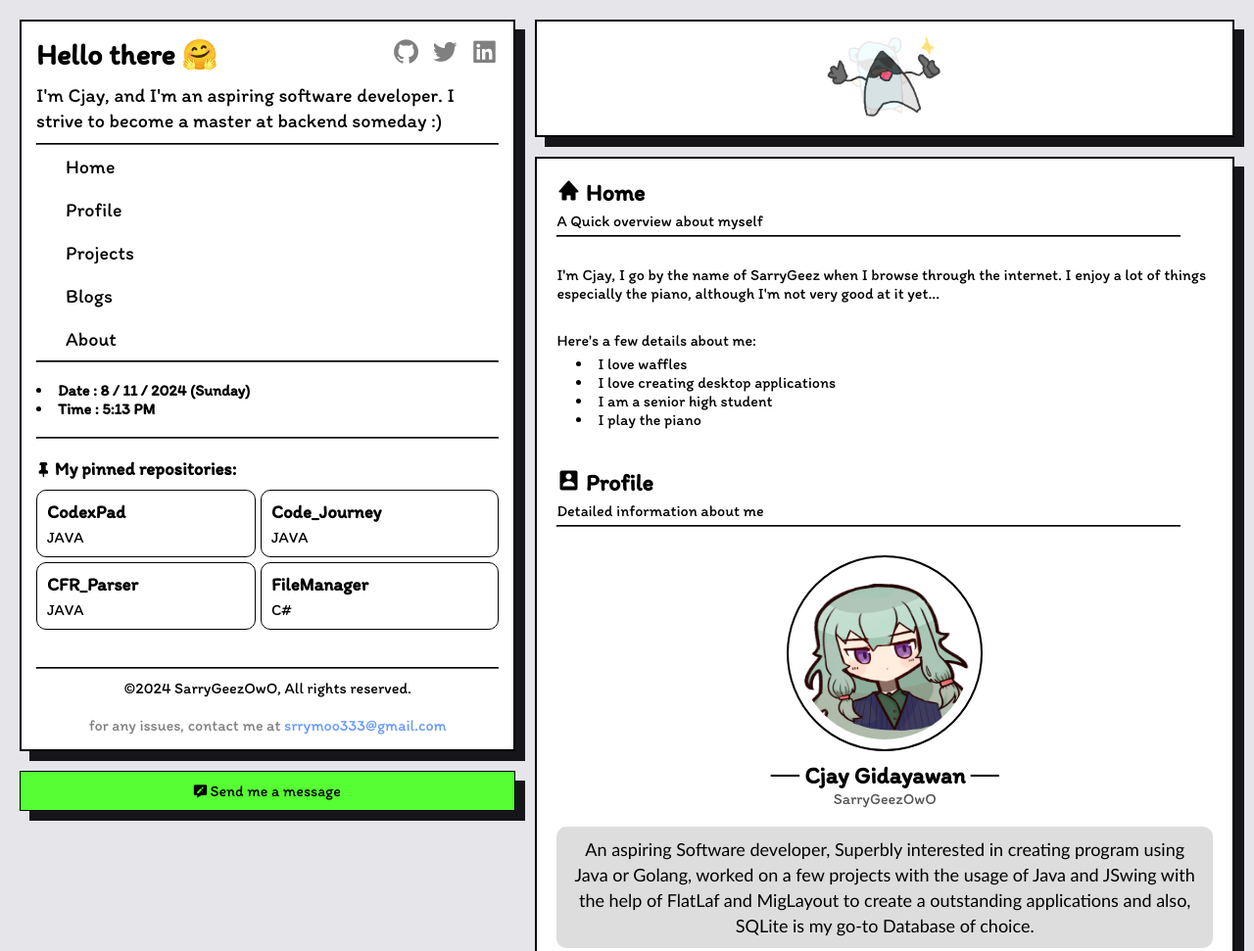
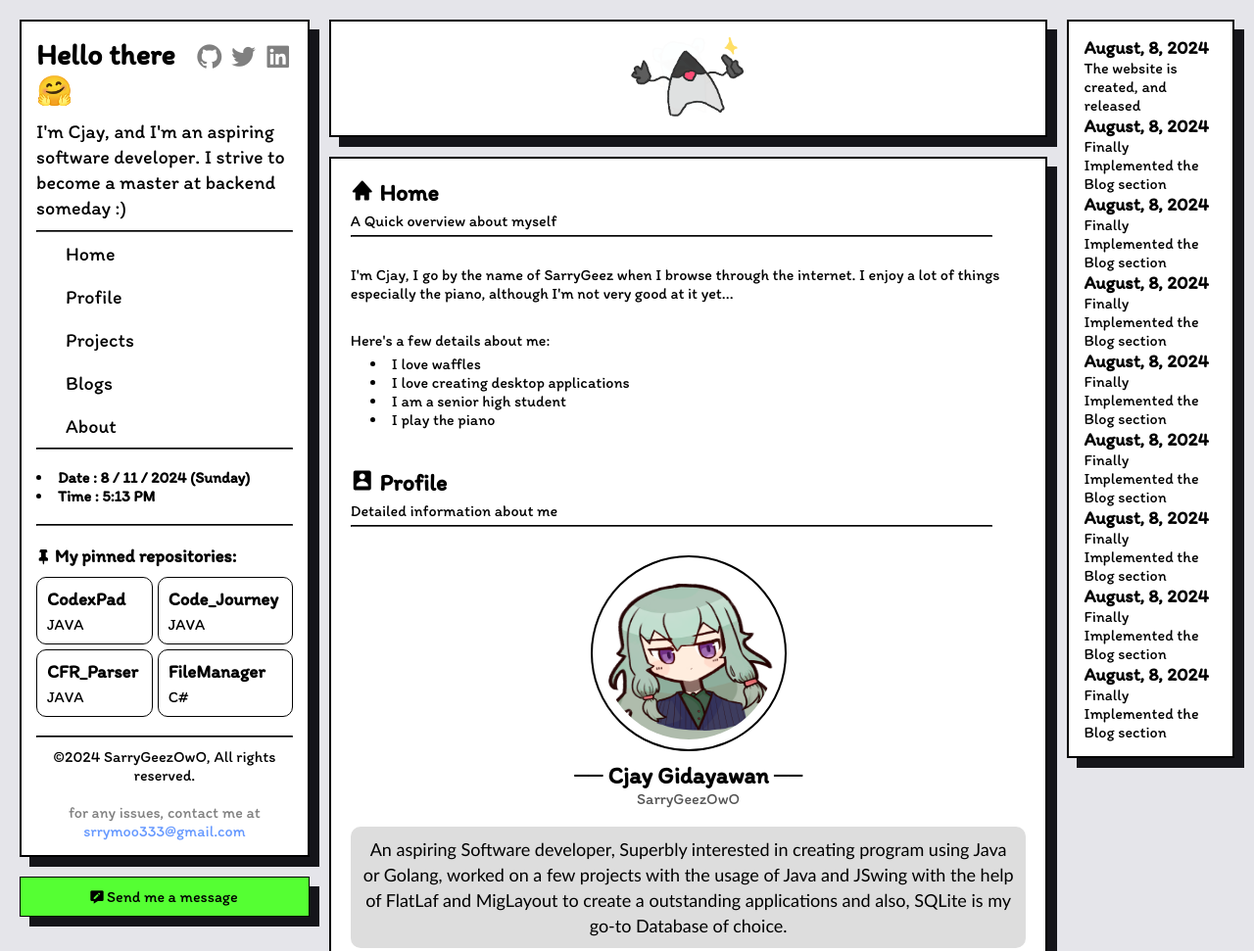
Before and after one commit to SarryGeezOwO/Portfolio_2024, a plain HTML site: page index.html in a window 1280 px wide. Shown: the top 971 px of the page at 98% size. Drawn offline with nearby package versions, Linux system fonts and the light colour scheme.

Commit message:
Update Log Test

```diff
--- /dev/null
+++ b/Data/UpdateLog.json
@@ -0,0 +1,38 @@
+[
+  {
+    "date": "August, 8, 2024",
+    "content": "The website is created, and released"
+  },
+  {
+    "date": "August, 8, 2024",
+    "content": "Finally Implemented the Blog section"
+  },
+  {
+    "date": "August, 8, 2024",
+    "content": "Finally Implemented the Blog section"
+  },
+  {
+    "date": "August, 8, 2024",
+    "content": "Finally Implemented the Blog section"
+  },
+  {
+    "date": "August, 8, 2024",
+    "content": "Finally Implemented the Blog section"
+  },
+  {
+    "date": "August, 8, 2024",
+    "content": "Finally Implemented the Blog section"
+  },
+  {
+    "date": "August, 8, 2024",
+    "content": "Finally Implemented the Blog section"
+  },
+  {
+    "date": "August, 8, 2024",
+    "content": "Finally Implemented the Blog section"
+  },
+  {
+    "date": "August, 8, 2024",
+    "content": "Finally Implemented the Blog section"
+  }
+]
--- a/index.html
+++ b/index.html
@@ -2,6 +2,7 @@
 <html lang="en">
 <head>
     <meta charset="UTF-8">
+    <meta content="width=device-width, initial-scale=1" name="viewport" />
 
     <link href='https://unpkg.com/boxicons@2.1.4/css/boxicons.min.css' rel='stylesheet'>
     <link rel="preconnect" href="https://fonts.googleapis.com">
@@ -80,7 +81,7 @@
                 </div>
             </div>
 
-            <br><br><hr>
+            <br><hr>
             <footer>
                 <p>©2024 SarryGeezOwO, All rights reserved.</p>
                 <br>
@@ -118,7 +119,7 @@
             <!-- Page Contents Goes Here -->
 
             <section id="Home">
-                <h1><i class='bx bxs-home'></i> Home</h1>
+                <h2><i class='bx bxs-home'></i> Home</h2>
                 <p>A Quick overview about myself</p>
                 <hr><br>
                 <p>
@@ -226,7 +227,7 @@
                 <div class="project">
                     <h2>File Center</h2>
                     <p><strong>Description:</strong> A file transfer application, where users can upload files through the server and users can download available files.</p>
-                    <img src="./Images/CodexPadSS.png" alt="Project Screenshot">
+                    <img src="./Images/FileCenterSS.png" alt="Project Screenshot">
                     <p><strong>Technologies Used:</strong> Java, Sockets, JavaFX</p>
                     <p><strong>Role: </strong><span style="text-decoration:underline">Sole Developer</span> - Responsible for all aspects of the application, including design, development, and deployment</p>
                     <p><strong>Duration:</strong> July 2024 - August 2024</p>
@@ -240,6 +241,15 @@
         </div>
     </div>
 
+    <div>
+        <div class="updateLog-list Shadow" id="update-log">
+            <div class="update">
+                <h3></h3>
+                <p></p>
+            </div>
+        </div>
+    </div>
+
     <script src="logic.js"></script>
 </body>
 </html>
--- a/logic.js
+++ b/logic.js
@@ -100,3 +100,18 @@ document.addEventListener('scroll', () => {
         scrollElement.classList.remove("enable");
     }
 });
+
+
+// Update Log rendering
+fetch('./Data/UpdateLog.json')
+  .then(response => response.json())
+  .then(data => {
+
+    data.forEach(log => {
+      const logEntry = document.createElement('div');
+      logEntry.innerHTML = `<h3>${log.date}</h3><p>${log.content}</p>`;
+      document.getElementById('update-log').appendChild(logEntry);
+    });
+
+  })
+  .catch(error => console.error('Error fetching the update log:', error));
--- a/style.css
+++ b/style.css
@@ -63,7 +63,7 @@ hr {
 /* Side Pane */
 .SidePane {
     border: 2px solid black;
-    min-width:400px;
+    max-width:500px;
     background-color:white;
     padding: 15px;
 }
@@ -81,10 +81,10 @@ hr {
     justify-content: space-between;
 }
 .SidePane header .socials {
+    margin-top: 5px;
     display: flex;
-    align-items: center;
     font-size: 30px;
-    gap: 10px;
+    gap: 5px;
 }
 .SidePane header .socials i {
     color: gray;
@@ -360,6 +360,15 @@ form button:hover {
 }
 
 
+
+.updateLog-list {
+    border: 2px solid black;
+    max-width:300px;
+    background-color:white;
+    padding: 15px;
+}
+
+
 @media only screen and (max-width: 768px) {
   /* For mobile phones: */
   body {
@@ -373,7 +382,7 @@ form button:hover {
   }
   .SidePane {
     width:100%;
-    min-width: 10px;
+    max-width: 1000px;
   }
   .Banner {
     padding: 10px;
@@ -384,4 +393,8 @@ form button:hover {
   .item {
     width:150px;
   }
+
+  .updateLog-list {
+    max-width: 1000px;
+  }
 }
```
Also changed, not shown: Images/FileCenterSS.png (added).
